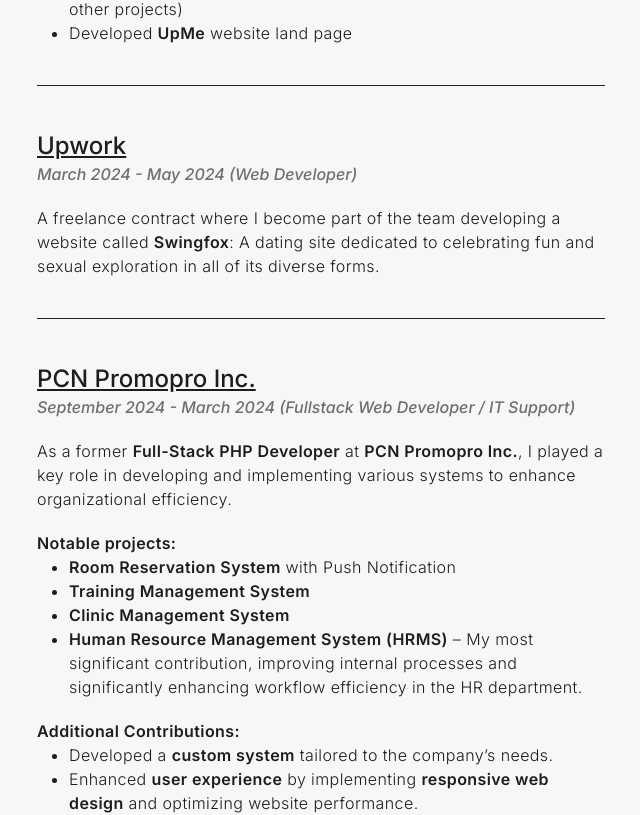
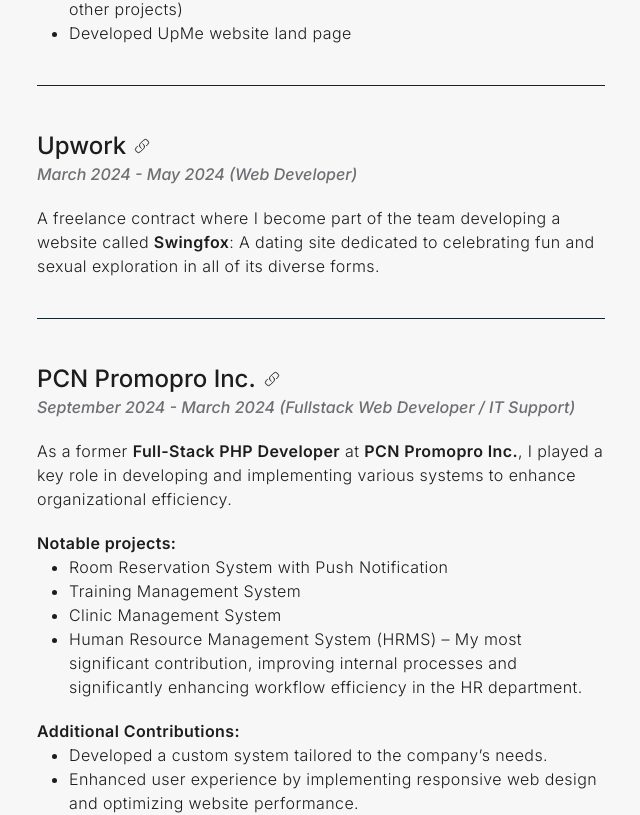
Before and after one commit to japhg/vue-portfolio-project, a Vue app: page / in a window 1280 px wide. Shown: the part 1531-2346 px from the top of the page, without its empty margins (19-659 px from the left). Built offline with nearby package versions, Linux system fonts and the light colour scheme.

Commit message:
Change the work experience and added link icon so that it can inform the users that the company name is links

```diff
--- a/src/components/Home/WorkExperience.vue
+++ b/src/components/Home/WorkExperience.vue
@@ -8,9 +8,11 @@
       <a
         :href="experience.companyWebsite"
         target="_blank"
-        class="text-secondary text-xl md:text-2xl font-medium underline"
-        >{{ experience.company }}</a
+        class="flex gap-2 items-center text-secondary text-xl md:text-2xl font-medium hover:underline"
       >
+        {{ experience.company }}
+        <LinkIcon class="w-4 h-4" />
+      </a>
       <h6 class="text-softGray font-medium text-[15px] md:text-base italic">
         {{ experience.subtitle }}
       </h6>
@@ -27,13 +29,15 @@
 </template>
 
 <script setup lang="ts">
+import LinkIcon from '../icons/LinkIcon.vue';
+
 const experiences = [
   {
     company: "Freelance",
     companyWebsite: "#",
     subtitle: "March 2024 - Present (Fullstack Web Developer)",
     descriptions: [
-      "A freelance fullstack web developer who is part of a team: <ul role=\"list\" class=\"list-disc pl-8 \"><li>Developed <span class=\"text-secondary font-semibold\">MTAP Systems</></li><li>Developed <span class=\"text-secondary font-semibold\">TheCEplace</span></li><li>Worked on <span class=\"text-secondary font-semibold\">QuickJuan POS</span> (development postponed to focus on other projects)</li><li>Developed <span class=\"text-secondary font-semibold\">UpMe</span> website land page</li></ul>",
+      'A <span class="text-secondary font-semibold">freelance fullstack web developer</span> who is part of a team: <ul role="list" class="list-disc pl-8 "><li>Developed MTAP Systems</li><li>Developed TheCEplace</li><li>Worked on QuickJuan POS (development postponed to focus on other projects)</li><li>Developed UpMe website land page</li></ul>',
     ],
   },
   {
@@ -41,7 +45,7 @@
     companyWebsite: "https://www.upwork.com/freelancers/~0134531ce6db4c80f1",
     subtitle: "March 2024 - May 2024 (Web Developer)",
     descriptions: [
-      "A freelance contract where I become part of the team developing a website called <span class=\"text-secondary font-semibold\">Swingfox</span>: A dating site dedicated to celebrating fun and sexual exploration in all of its diverse forms.",
+      'A freelance contract where I become part of the team developing a website called <span class="text-secondary font-semibold">Swingfox</span>: A dating site dedicated to celebrating fun and sexual exploration in all of its diverse forms.',
     ],
   },
   {
@@ -50,9 +54,9 @@
     subtitle:
       "September 2024 - March 2024 (Fullstack Web Developer / IT Support)",
     descriptions: [
-      "As a former <span class=\"text-secondary font-semibold\">Full-Stack PHP Developer</span> at <span class=\"text-secondary font-semibold\">PCN Promopro Inc.</span>, I played a key role in developing and implementing various systems to enhance organizational efficiency.",
-      "<span class=\"text-secondary font-semibold\">Notable projects:</span><ul role=\"list\" class=\"list-disc pl-8 \"><li><span class=\"text-secondary font-semibold\">Room Reservation System</span> with Push Notification</li><li><span class=\"text-secondary font-semibold\">Training Management System</span></li><li><span class=\"text-secondary font-semibold\">Clinic Management System</span></li><li><span class=\"text-secondary font-semibold\">Human Resource Management System (HRMS)</span> – My most significant contribution, improving internal processes and significantly enhancing workflow efficiency in the HR department.</li></ul>",
-      "<span class=\"text-secondary font-semibold\">Additional Contributions:</span><ul role=\"list\" class=\"list-disc pl-8 \"><li>Developed a <span class=\"text-secondary font-semibold\">custom system</span> tailored to the company’s needs.</li><li>Enhanced <span class=\"text-secondary font-semibold\">user experience</span> by implementing <span class=\"text-secondary font-semibold\">responsive web design</span> and optimizing website performance.</li><li><span class=\"text-secondary font-semibold\">Resolved technical issues</span> promptly, ensuring minimal disruption to website functionality and user satisfaction.</li><li>Provided <span class=\"text-secondary font-semibold\">technical support</span> to employees, ensuring smooth system operations.</li></ul>",
+      'As a former <span class="text-secondary font-semibold">Full-Stack PHP Developer</span> at <span class="text-secondary font-semibold">PCN Promopro Inc.</span>, I played a key role in developing and implementing various systems to enhance organizational efficiency.',
+      '<span class="text-secondary font-semibold">Notable projects:</span><ul role="list" class="list-disc pl-8 "><li>Room Reservation System with Push Notification</li><li>Training Management System</li><li>Clinic Management System</li><li>Human Resource Management System (HRMS) – My most significant contribution, improving internal processes and significantly enhancing workflow efficiency in the HR department.</li></ul>',
+      '<span class="text-secondary font-semibold">Additional Contributions:</span><ul role="list" class="list-disc pl-8 "><li>Developed a custom system tailored to the company’s needs.</li><li>Enhanced user experience by implementing responsive web design and optimizing website performance.</li><li>Resolved technical issues promptly, ensuring minimal disruption to website functionality and user satisfaction.</li><li>Provided technical support to employees, ensuring smooth system operations.</li></ul>',
     ],
   },
 ];
--- a/src/components/MobileNav.vue
+++ b/src/components/MobileNav.vue
@@ -27,7 +27,7 @@
     class="md:hidden w-full h-fit py-2 inset-0 bg-primary flex flex-col justify-center items-center gap-4"
   >
     <template v-for="link in links">
-      <RouterLink v-if="link.url != null" :to="link.url" class="my-2 font-medium">
+      <RouterLink v-if="link.url != null" :to="link.url" class="my-1 leading-5 font-light">
         {{ link.title }}
       </RouterLink>
     </template>
--- /dev/null
+++ b/src/components/icons/LinkIcon.vue
@@ -0,0 +1,16 @@
+<template>
+  <svg
+    xmlns="http://www.w3.org/2000/svg"
+    fill="none"
+    viewBox="0 0 24 24"
+    stroke-width="1.5"
+    stroke="currentColor"
+    class="size-6"
+  >
+    <path
+      stroke-linecap="round"
+      stroke-linejoin="round"
+      d="M13.19 8.688a4.5 4.5 0 0 1 1.242 7.244l-4.5 4.5a4.5 4.5 0 0 1-6.364-6.364l1.757-1.757m13.35-.622 1.757-1.757a4.5 4.5 0 0 0-6.364-6.364l-4.5 4.5a4.5 4.5 0 0 0 1.242 7.244"
+    />
+  </svg>
+</template>
```
